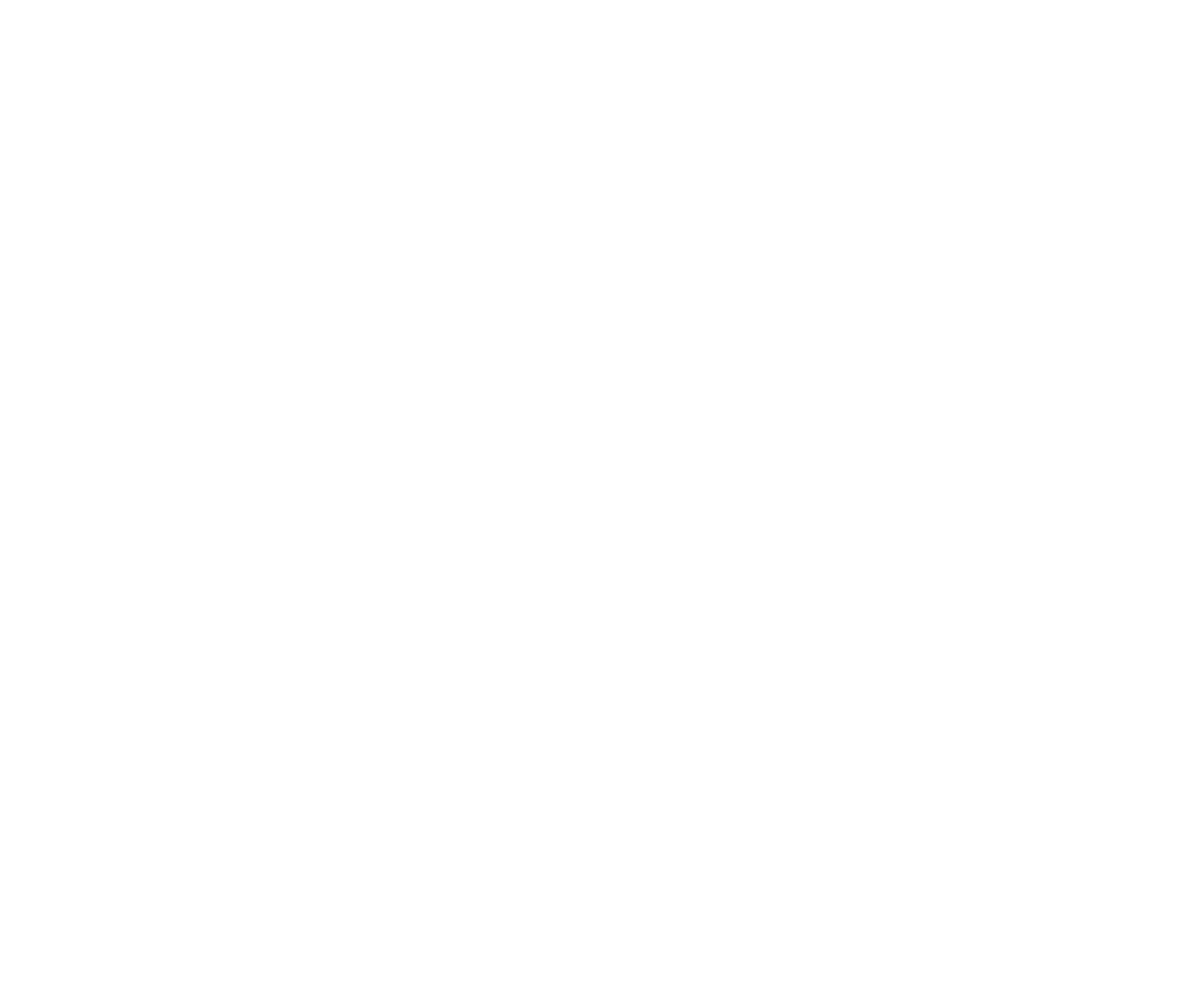
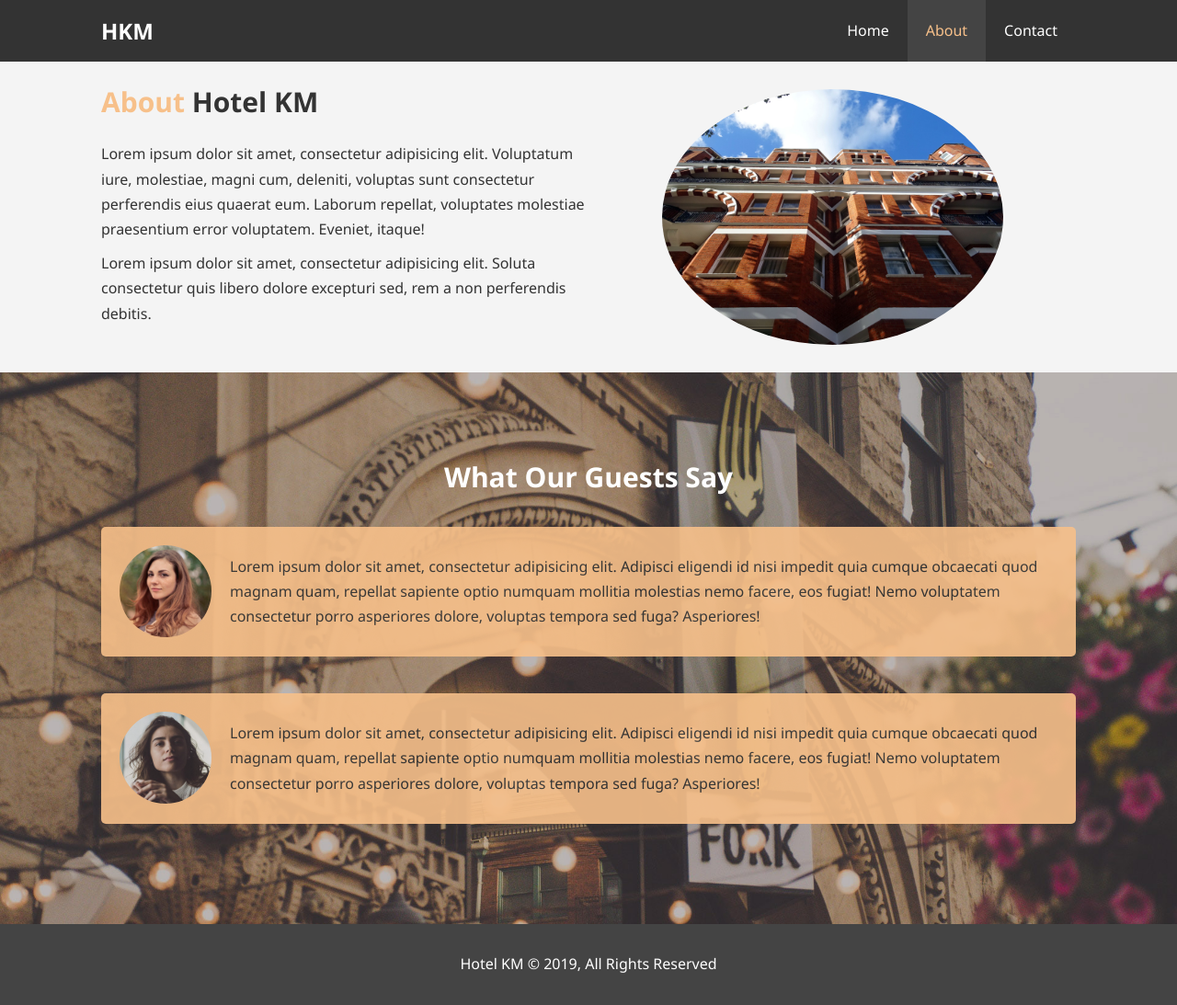
Before and after one commit to kevinmitchell36/hkm, a plain HTML site: page about.html in a window 1280 px wide. Shown: the whole page at 92% size. Before the commit the page ends 800 px from the top, so only its background shows below. Drawn offline with Linux system fonts and the light colour scheme.

Commit message:
Add About page

```diff
--- a/about.html
+++ b/about.html
@@ -0,0 +1,61 @@
+<!DOCTYPE html>
+<html lang="en">
+<head>
+  <meta charset="UTF-8">
+  <meta name="viewport" content="width=device-width, initial-scale=1.0">
+  <meta http-equiv="X-UA-Compatible" content="ie=edge">
+  <meta name="description" content="Welcome to the best hotel in Melissa Texas">
+  <meta name="keywords" content="hotel,melissa hotel, texas hotel">
+  <link rel="stylesheet" href="css/stylesheet.css">
+  <title>Hotel BT | About</title>
+</head>
+<body>
+
+  <header>
+    <nav id="navbar">
+      <div class="container">
+        <h1 class="logo"><a href="index.html"></a>HKM</h1>
+        <ul>
+          <li><a href="index.html">Home</a></li>
+          <li><a class="current" href="about.html">About</a></li>
+          <li><a href="contact.html">Contact</a></li>
+        </ul>
+      </div>
+    </nav>
+  </header>
+
+  <section id="about-info"  class="bg-light py-3">
+    <div class="container">
+      <div class="info-left">
+        <h1 class="l-heading"><span class="text-primary">About</span> Hotel KM</h1>
+        <p>Lorem ipsum dolor sit amet, consectetur adipisicing elit. Voluptatum iure, molestiae, magni cum, deleniti, voluptas sunt consectetur perferendis eius quaerat eum. Laborum repellat, voluptates molestiae praesentium error voluptatem. Eveniet, itaque!</p>
+        <p>Lorem ipsum dolor sit amet, consectetur adipisicing elit. Soluta consectetur quis libero dolore excepturi sed, rem a non perferendis debitis.</p>
+      </div>
+      <div class="info-right">
+        <img src="./img/photo-2.jpg" alt="hotel">
+      </div>
+    </div>
+  </section>
+
+  <div class="clr"></div>
+
+  <section id="testimonials" class="py-3">
+    <div class="container">
+      <h2 class="l-heading">What Our Guests Say</h2>
+      <div class="testimonial bg-primary">
+        <img src="./img/person-1.jpg" alt="Lucy">
+        <p>Lorem ipsum dolor sit amet, consectetur adipisicing elit. Adipisci eligendi id nisi impedit quia cumque obcaecati quod magnam quam, repellat sapiente optio numquam mollitia molestias nemo facere, eos fugiat! Nemo voluptatem consectetur porro asperiores dolore, voluptas tempora sed fuga? Asperiores!</p>
+      </div>
+
+      <div class="testimonial bg-primary">
+        <img src="./img/person-2.jpg" alt="Jem">
+        <p>Lorem ipsum dolor sit amet, consectetur adipisicing elit. Adipisci eligendi id nisi impedit quia cumque obcaecati quod magnam quam, repellat sapiente optio numquam mollitia molestias nemo facere, eos fugiat! Nemo voluptatem consectetur porro asperiores dolore, voluptas tempora sed fuga? Asperiores!</p>
+      </div>
+    </div>
+  </section>
+
+  <footer id="main-footer">
+    <p>Hotel KM &copy; 2019, All Rights Reserved</p>
+  </footer>
+</body>
+</html>
--- a/css/stylesheet.css
+++ b/css/stylesheet.css
@@ -81,6 +81,15 @@ p {
 .clr {
   clear: both;
 }
+
+.l-heading {
+  font-size: 30px;
+}
+
+.py-1 { padding: 10px 0; }
+.py-2 { padding: 20px 0; }
+.py-3 { padding: 30px 0; }
+
 /*Navbar*/
 
 #navbar {
@@ -176,6 +185,56 @@ p {
   margin-bottom: 10px;
 }
 
+/*About*/
+
+#about-info .info-right {
+  float: right;
+  width: 50%;
+  min-height: 100%;
+}
+
+#about-info .info-right img {
+  display: block;
+  margin: auto;
+  width: 70%;
+  border-radius: 50%
+}
+
+#about-info .info-left {
+  float: left;
+  width: 50%;
+  min-height: 100%;
+}
+
+/*Testimonials*/
+
+#testimonials {
+  height: 600px;
+  background: url('../img/test-bg.jpg') no-repeat center center/cover;
+  padding-top: 100px;
+}
+
+#testimonials h2 {
+  color: #fff;
+  text-align: center;
+  padding-bottom: 40px;
+}
+
+#testimonials .testimonial img {
+  width: 100px;
+  float: left;
+  margin-right: 20px;
+  border-radius: 50%;
+}
+
+#testimonials .testimonial {
+  padding: 20px;
+  margin-bottom: 40px;
+  border-radius: 5px;
+  opacity: 0.9;
+}
+
+/*Footer*/
 #main-footer {
   text-align: center;
   background: #444;
```
